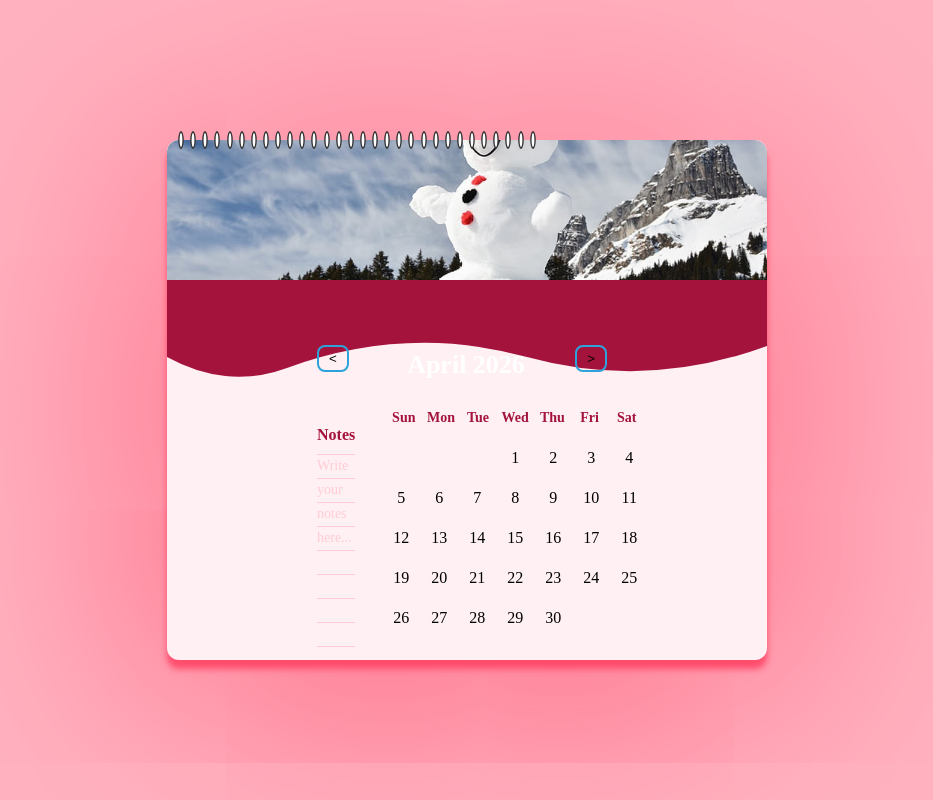
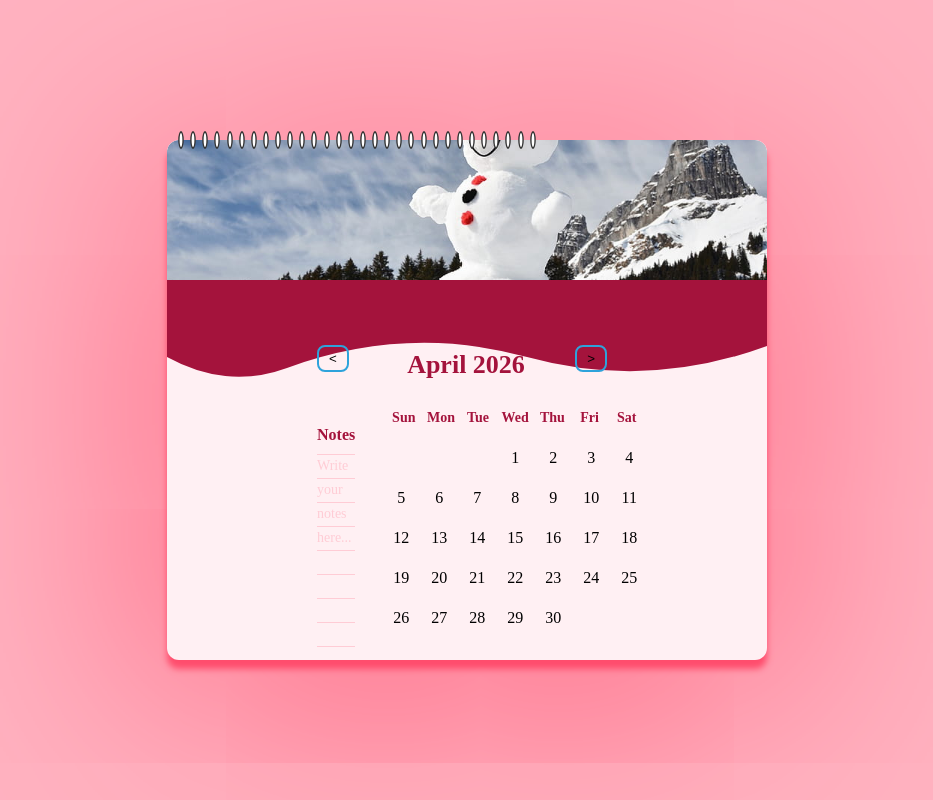
Before and after one commit to patankaif/TUF, a React (Vite) app: page / in a window 1280 px wide. Shown: the whole page, without its empty margins (283-1216 px from the left). Built offline with nearby package versions, Linux system fonts and the light colour scheme.

Commit message:
UI: Increase Notes width and update Month header color to dark pink

```diff
--- a/src/components/Box.css
+++ b/src/components/Box.css
@@ -76,6 +76,7 @@ body {
   .monthHeader h2 {
     font-size: 28px;
     font-weight: bold;
+    color: #a4133c;
   }
 
   .monthHeader button {
--- a/src/components/Calendar.css
+++ b/src/components/Calendar.css
@@ -23,7 +23,7 @@
 .monthHeader h2 {
   font-size: 26px;
   font-weight: bold;
-  color: white;
+  color: #a4133c;
   position: absolute;
   left: 45%;
   transform: translateX(-50%);
@@ -55,7 +55,7 @@
 }
 
 .notes {
-  flex: 1;
+  flex: 1.4;
   text-align: left;
 }
 
```
